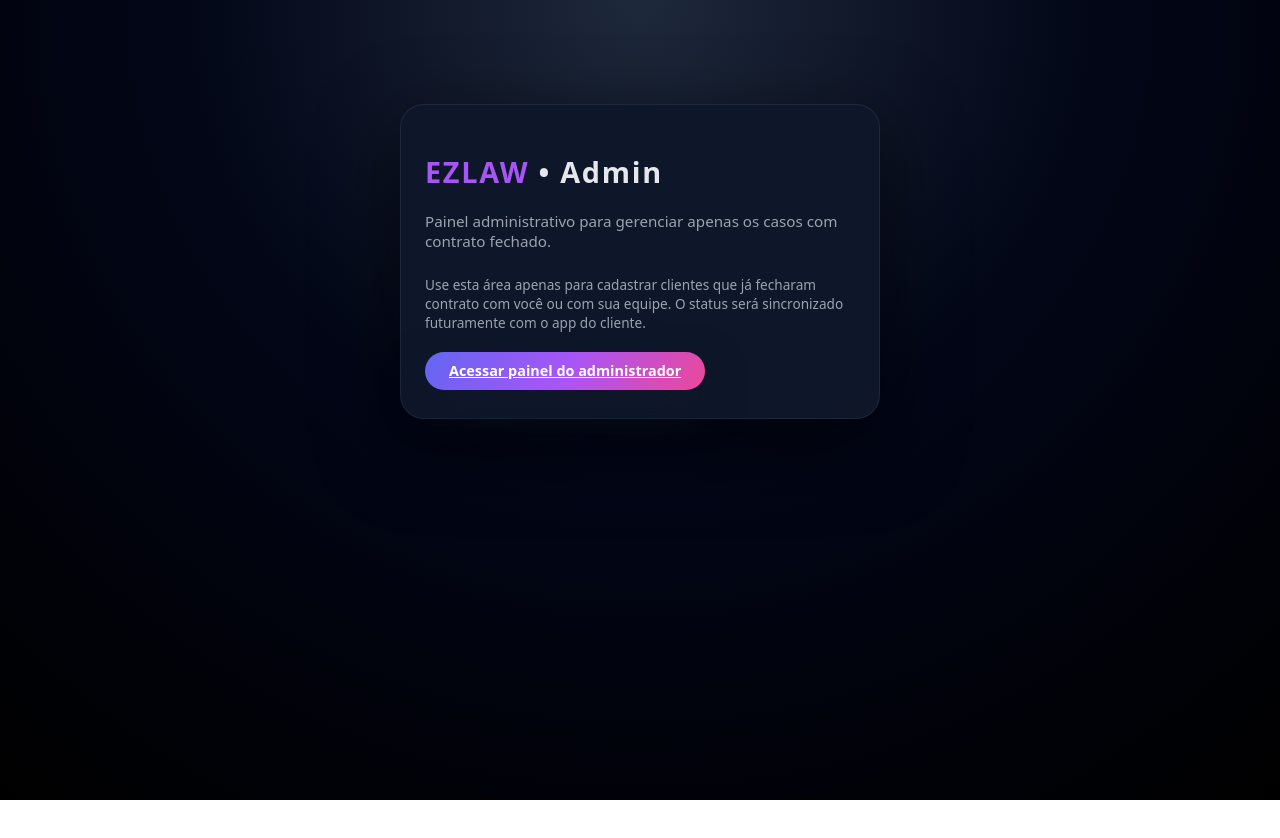
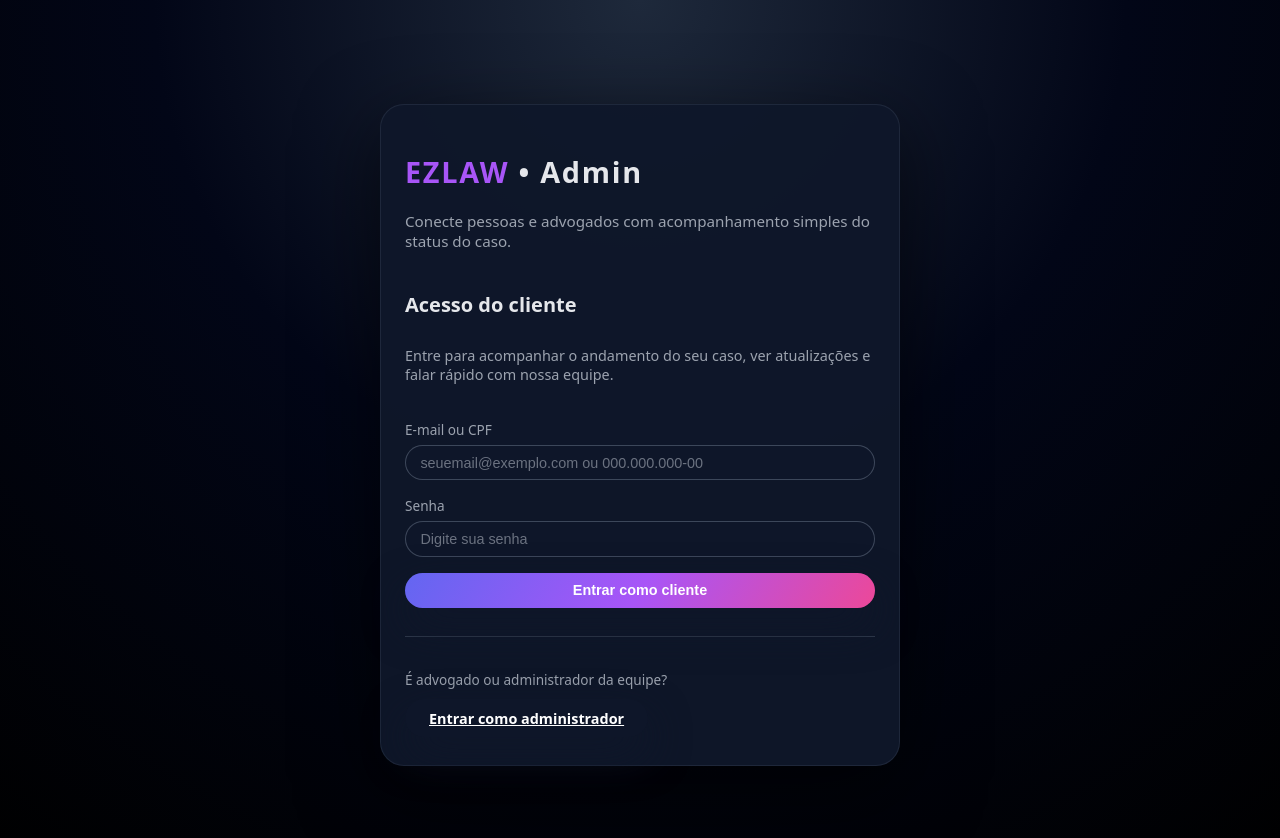
Before and after one commit to Olhaodesigner/EZLAW, a Next.js app: page / in a window 1280 px wide. Shown: the top 838 px of the page. Before the commit the page ends 800 px from the top, so only its background shows below. Built offline with nearby package versions, Linux system fonts and the light colour scheme.

Commit message:
Update index.js

```diff
--- a/pages/index.js
+++ b/pages/index.js
@@ -1,26 +1,79 @@
 // pages/index.js
+import { useState } from 'react';
 import Link from 'next/link';
 
 export default function HomePage() {
+  const [login, setLogin] = useState({
+    identifier: '',
+    password: ''
+  });
+
+  function handleLoginSubmit(e) {
+    e.preventDefault();
+    // Aqui no futuro vamos integrar com Supabase/Auth etc.
+    alert('Login de cliente ainda em desenvolvimento. 😉');
+  }
+
   return (
     <main className="page">
       <div className="shell">
-        <div className="card" style={{ maxWidth: 480, margin: '4rem auto' }}>
+        <div className="card" style={{ maxWidth: 520, margin: '4rem auto' }}>
           <h1 className="app-title">
             <span>EZLAW</span> • Admin
           </h1>
-          <p className="app-subtitle" style={{ marginBottom: '1.5rem' }}>
-            Painel administrativo para gerenciar apenas os casos com contrato fechado.
+          <p className="app-subtitle">
+            Conecte pessoas e advogados com acompanhamento simples do status do caso.
           </p>
 
-          <p className="muted" style={{ marginBottom: '1.25rem' }}>
-            Use esta área apenas para cadastrar clientes que já fecharam contrato com você
-            ou com sua equipe. O status será sincronizado futuramente com o app do cliente.
-          </p>
+          {/* Login do cliente */}
+          <form className="form" onSubmit={handleLoginSubmit} style={{ marginTop: '1.5rem' }}>
+            <h2 className="card-title" style={{ marginBottom: '0.75rem' }}>
+              Acesso do cliente
+            </h2>
+            <p className="card-subtitle">
+              Entre para acompanhar o andamento do seu caso, ver atualizações e falar rápido com
+              nossa equipe.
+            </p>
 
-          <Link href="/admin" legacyBehavior>
-            <a className="btn-primary">Acessar painel do administrador</a>
-          </Link>
+            <label className="form-label">
+              <span>E-mail ou CPF</span>
+              <input
+                className="input"
+                value={login.identifier}
+                onChange={e => setLogin({ ...login, identifier: e.target.value })}
+                placeholder="seuemail@exemplo.com ou 000.000.000-00"
+                required
+              />
+            </label>
+
+            <label className="form-label">
+              <span>Senha</span>
+              <input
+                className="input"
+                type="password"
+                value={login.password}
+                onChange={e => setLogin({ ...login, password: e.target.value })}
+                placeholder="Digite sua senha"
+                required
+              />
+            </label>
+
+            <button type="submit" className="btn-primary">
+              Entrar como cliente
+            </button>
+          </form>
+
+          {/* Link para administrador */}
+          <div style={{ marginTop: '1.75rem', borderTop: '1px solid rgba(148,163,184,0.25)', paddingTop: '1.25rem' }}>
+            <p className="muted" style={{ marginBottom: '0.6rem' }}>
+              É advogado ou administrador da equipe?
+            </p>
+            <Link href="/admin" legacyBehavior>
+              <a className="btn-primary" style={{ background: 'rgba(15,23,42,0.9)' }}>
+                Entrar como administrador
+              </a>
+            </Link>
+          </div>
         </div>
       </div>
     </main>
```
